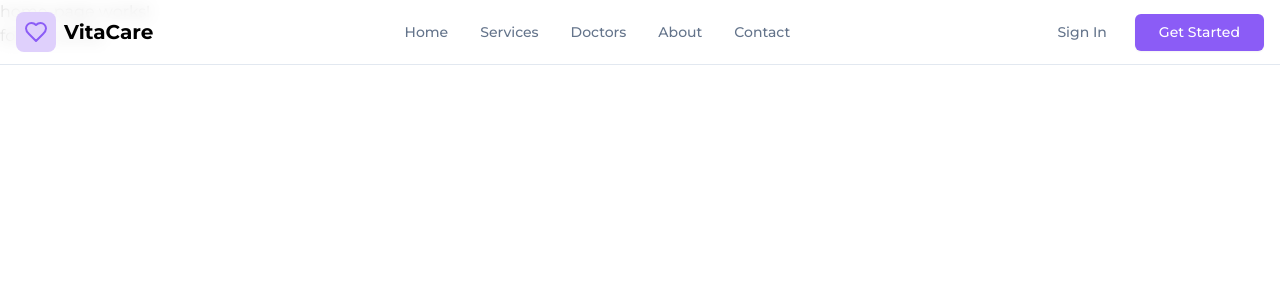
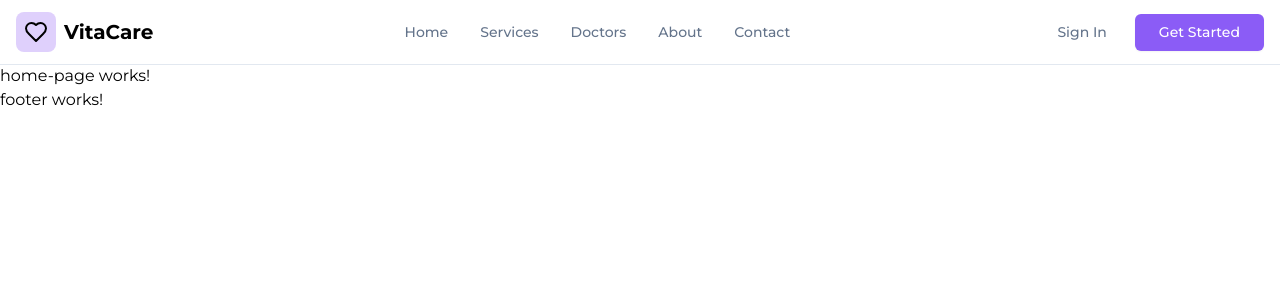
Before and after one commit to shdhrubo/vita-care, an Angular app: page / in a window 1280 px wide. Shown: the top 300 px of the page. Built offline with nearby package versions, Linux system fonts and the light colour scheme.

Commit message:
icon setup

```diff
--- a/src/app/app.config.ts
+++ b/src/app/app.config.ts
@@ -1,11 +1,23 @@
-import { ApplicationConfig, provideBrowserGlobalErrorListeners } from '@angular/core';
+import { ApplicationConfig, provideAppInitializer, inject } from '@angular/core';
 import { provideRouter } from '@angular/router';
+import { provideHttpClient } from '@angular/common/http';
+import { MatIconRegistry } from '@angular/material/icon';
+import { DomSanitizer } from '@angular/platform-browser';
 
 import { routes } from './app.routes';
 
 export const appConfig: ApplicationConfig = {
   providers: [
-    provideBrowserGlobalErrorListeners(),
-    provideRouter(routes)
-  ]
+    provideRouter(routes),
+    provideHttpClient(),
+    provideAppInitializer(() => {
+      const iconRegistry = inject(MatIconRegistry);
+      const sanitizer = inject(DomSanitizer);
+
+      iconRegistry.addSvgIconSetInNamespace(
+        'platform_solid',
+        sanitizer.bypassSecurityTrustResourceUrl('assets/icons/platform-solid.svg')
+      );
+    }),
+  ],
 };
--- a/src/app/app.html
+++ b/src/app/app.html
@@ -1,3 +1,5 @@
 <app-header></app-header>
-<router-outlet />
+<div class="mt-16">
+  <router-outlet />
+</div>
 <app-footer></app-footer>
--- a/src/app/app.ts
+++ b/src/app/app.ts
@@ -2,10 +2,11 @@ import { ChangeDetectionStrategy, Component, signal } from '@angular/core';
 import { RouterOutlet } from '@angular/router';
 import { Header } from './shared/components/header/header';
 import { Footer } from './shared/components/footer/footer';
+import { MatIconModule } from '@angular/material/icon';
 
 @Component({
   selector: 'app-root',
-  imports: [RouterOutlet, Header, Footer],
+  imports: [RouterOutlet, Header, Footer, MatIconModule],
   templateUrl: './app.html',
   styleUrl: './app.scss',
   changeDetection: ChangeDetectionStrategy.OnPush,
--- a/src/app/shared/components/header/header.html
+++ b/src/app/shared/components/header/header.html
@@ -1,24 +1,12 @@
-<header class="fixed top-0 left-0 w-full z-50 bg-white/80 backdrop-blur-sm border-b border-border">
+<header class="fixed top-0 left-0 w-full z-50 bg-white/80 backdrop-blur-xs border-b border-border">
   <div class="max-w-350 mx-auto px-4">
     <div class="flex items-center justify-between h-16">
       <!-- Logo -->
       <a routerLink="/" class="flex items-center gap-2">
-        <div class="p-2 rounded-lg bg-primary-400">
-          <svg
-            xmlns="http://www.w3.org/2000/svg"
-            viewBox="0 0 24 24"
-            fill="none"
-            stroke="currentColor"
-            class="h-6 w-6 text-primary"
-          >
-            <path
-              stroke-width="2"
-              stroke-linecap="round"
-              stroke-linejoin="round"
-              d="M19 14c1.49-1.46 3-3.21 3-5.5A5.5 5.5 0 0 0 16.5 3c-1.76 0-3 .5-4.5 2-1.5-1.5-2.74-2-4.5-2A5.5 5.5 0 0 0 2 8.5c0 2.3 1.5 4.05 3 5.5l7 7Z"
-            />
-          </svg>
+        <div class="flex items-center justify-center p-2 rounded-lg bg-primary-400">
+          <mat-icon class="h-6 w-6" svgIcon="platform_solid:heart-logo"> </mat-icon>
         </div>
+
         <span class="text-xl font-bold text-black">VitaCare</span>
       </a>
 
--- a/src/app/shared/components/header/header.ts
+++ b/src/app/shared/components/header/header.ts
@@ -1,10 +1,11 @@
 import { Component } from '@angular/core';
 import { RouterLink } from '@angular/router';
 import { CommonModule } from '@angular/common';
+import { MatIcon } from '@angular/material/icon';
 
 @Component({
   selector: 'app-header',
-  imports: [CommonModule, RouterLink],
+  imports: [CommonModule, RouterLink, MatIcon],
   templateUrl: './header.html',
   styleUrl: './header.scss',
   standalone: true,
--- a/src/styles.scss
+++ b/src/styles.scss
@@ -1,5 +1,11 @@
 /* You can add global styles to this file, and also import other style files */
 @import 'tailwindcss';
+
+*,
+*::before,
+*::after {
+  box-sizing: border-box;
+}
 
 @theme {
   --color-primary: #8b5cf6;
@@ -17,12 +23,6 @@
     'Segoe UI', Roboto, 'Helvetica Neue', Arial, 'Noto Sans', sans-serif;
 }
 
-*,
-*::before,
-*::after {
-  box-sizing: border-box;
-}
-
 body {
   font-family: var(--font-family-sans);
   background-color: var(--color-background);
```
Also changed, not shown: public/assets/icons/platform-solid.svg (added). Lines whose indentation alone changed are shown as unchanged.
